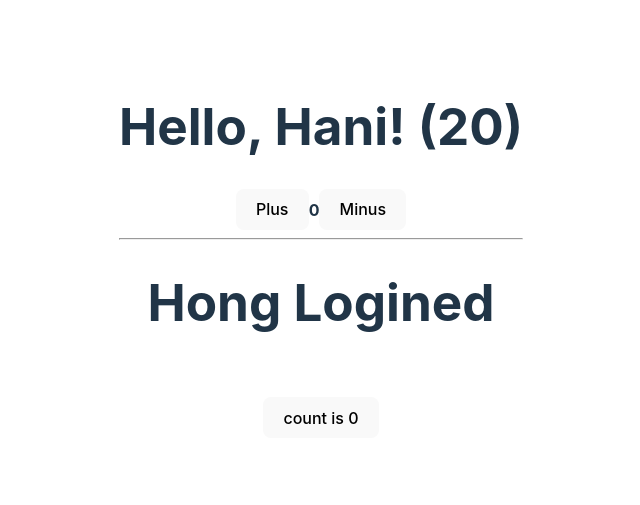
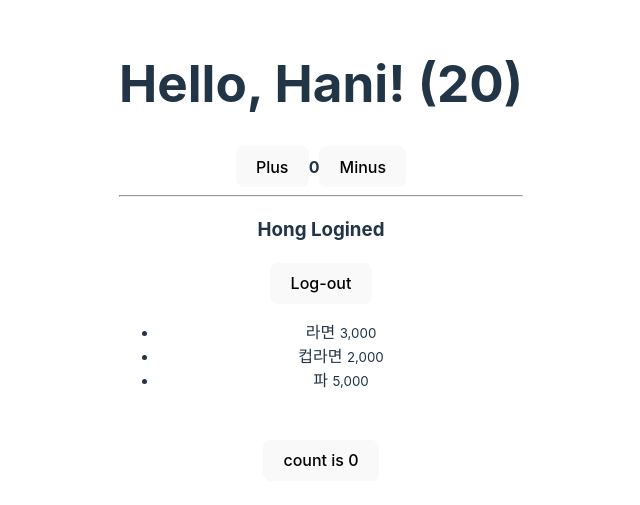
Before and after one commit to yermxx/sesac-practice, a React (Vite) app in the folder rbvite/: page / in a window 1280 px wide. Shown: the part 133-638 px from the top of the page, without its empty margins (319-959 px from the left). Built offline with nearby package versions, Linux system fonts and the light colour scheme.

Commit message:
✨ (React) Update "My" Component

```diff
--- a/rbvite/src/App.tsx
+++ b/rbvite/src/App.tsx
@@ -25,8 +25,6 @@ function App() {
   const plusCount = () => setCount(count + 1);
   const minusCount = () => setCount(count - 1);
 
-  console.log('App');
-
   return (
     <>
       <Hello
@@ -37,7 +35,7 @@ function App() {
         minusCount={minusCount}
       />
       <hr />
-      <My session={session} />
+      <My session={session} logout={logout} />
       <div className='card'>
         <button onClick={() => setCount((count) => count + 1)}>
           count is {count}
--- a/rbvite/src/components/My.tsx
+++ b/rbvite/src/components/My.tsx
@@ -2,12 +2,21 @@ import { Session } from '../App';
 
 type Props = {
   session: Session;
+  logout: () => void;
 };
 
-export default function My({ session }: Props) {
+export default function My({ session, logout }: Props) {
   return (
     <>
-      <h1>{session.loginUser?.name} Logined</h1>
+      <h3>{session.loginUser?.name} Logined</h3>
+      <button onClick={logout}>Log-out</button>
+      <ul>
+        {session.cart.map(({ id, name, price }) => (
+          <li key={id}>
+            {name} <small>{price.toLocaleString()}</small>
+          </li>
+        ))}
+      </ul>
     </>
   );
 }
```
Also changed, not shown: rbvite/src/components/Hello.tsx (+0 -9 lines).
